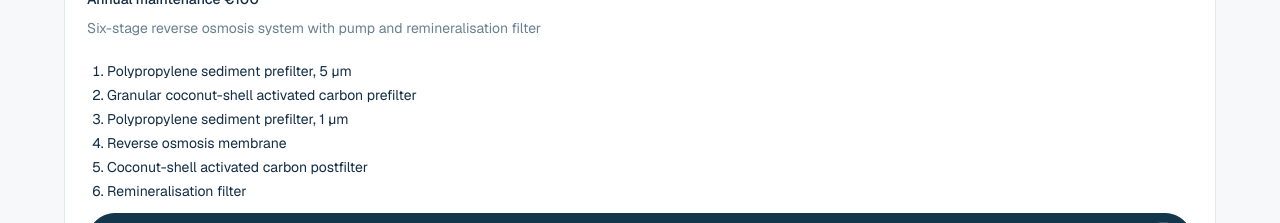
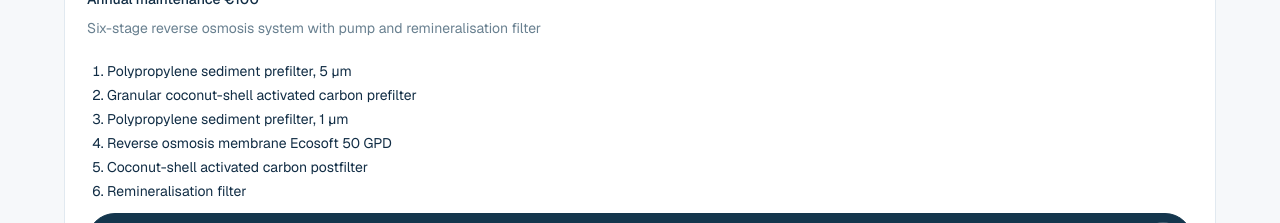
Before and after one commit to CyprusWaterFilters/Cyprus-Water-Filter, a Next.js app: page /products in a window 1280 px wide. Shown: the part 11080-11303 px from the top of the page. Built offline with nearby package versions, Linux system fonts and the light colour scheme.

Commit message:
Add verified Ecosoft membrane capacities to both cards

```diff
--- a/components/product-catalogue.tsx
+++ b/components/product-catalogue.tsx
@@ -327,7 +327,7 @@ fx && <dl className="catalogue-detail-specs">
                 <li>{t('Polypropylene sediment prefilter, 5 µm')}</li>
                 <li>{t('Granular coconut-shell activated carbon prefilter')}</li>
                 <li>{t('Polypropylene sediment prefilter, 1 µm')}</li>
-                <li>{t('Reverse osmosis membrane')}</li>
+                <li>{t('Reverse osmosis membrane')} <bdi>{'Ecosoft 50 GPD'}</bdi></li>
                 <li>{t('Coconut-shell activated carbon postfilter')}</li>
                 <li>{t('Remineralisation filter')}</li>
               </ol>
@@ -349,7 +349,7 @@ fx && <dl className="catalogue-detail-specs">
                 <li>{t('10-inch polypropylene sediment prefilter')}</li>
                 <li>{t('10″ activated carbon prefilter')}</li>
                 <li>{t('10-inch fine polypropylene sediment prefilter')}</li>
-                <li>{t('Reverse osmosis membrane')}</li>
+                <li>{t('Reverse osmosis membrane')} <bdi>{'Ecosoft 75 GPD'}</bdi></li>
                 <li>{t('Coconut-shell activated carbon postfilter')} <bdi>{'(inline)'}</bdi></li>
                 <li>{t('Remineralisation filter')}</li>
               </ol>
```
